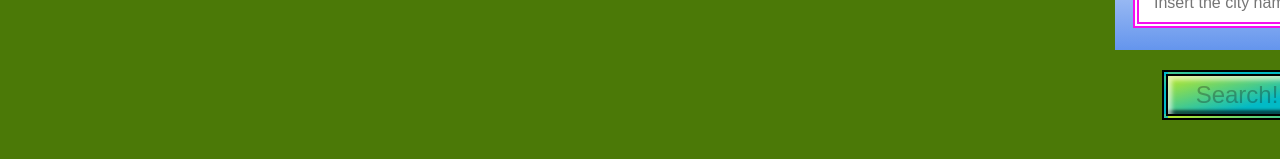
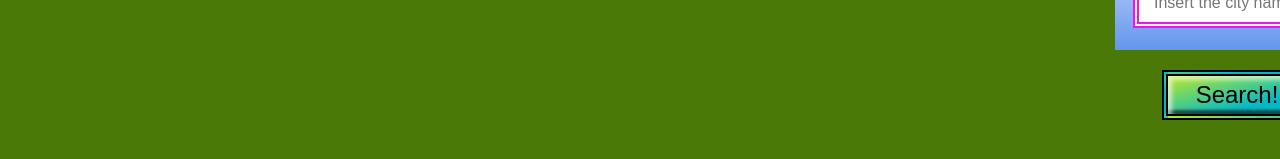
Before and after one commit to GiacomoSorbi/UrsulaKesek-module-ii, a React (Create React App) app: page /store in a window 1280 px wide. Both pictures are taken after a click on the button "WEATHER". Shown: the part 513-672 px from the top of the page. Built offline with nearby package versions, Linux system fonts and the light colour scheme.

Commit message:
edited weather css

```diff
--- a/src/weather/Weather.css
+++ b/src/weather/Weather.css
@@ -38,6 +38,7 @@
   );
   box-shadow: inset 4px 4px 4px rgba(255, 255, 255, 0.6),
     inset -4px -4px 3px rgba(0, 0, 0, 0.6);
+  color:black;
   outline: none;
   cursor: pointer;
 }
--- a/src/weather/components/SingleWeatherCard/SingleWeatherCard.css
+++ b/src/weather/components/SingleWeatherCard/SingleWeatherCard.css
@@ -25,7 +25,7 @@
     .weather-card {
       position: relative;
       left:22px;
-      top:40px;
+      top:300px;
       background: linear-gradient(#f574f1, #04abf3);
       width: 370px;
       height: 440px;
```
